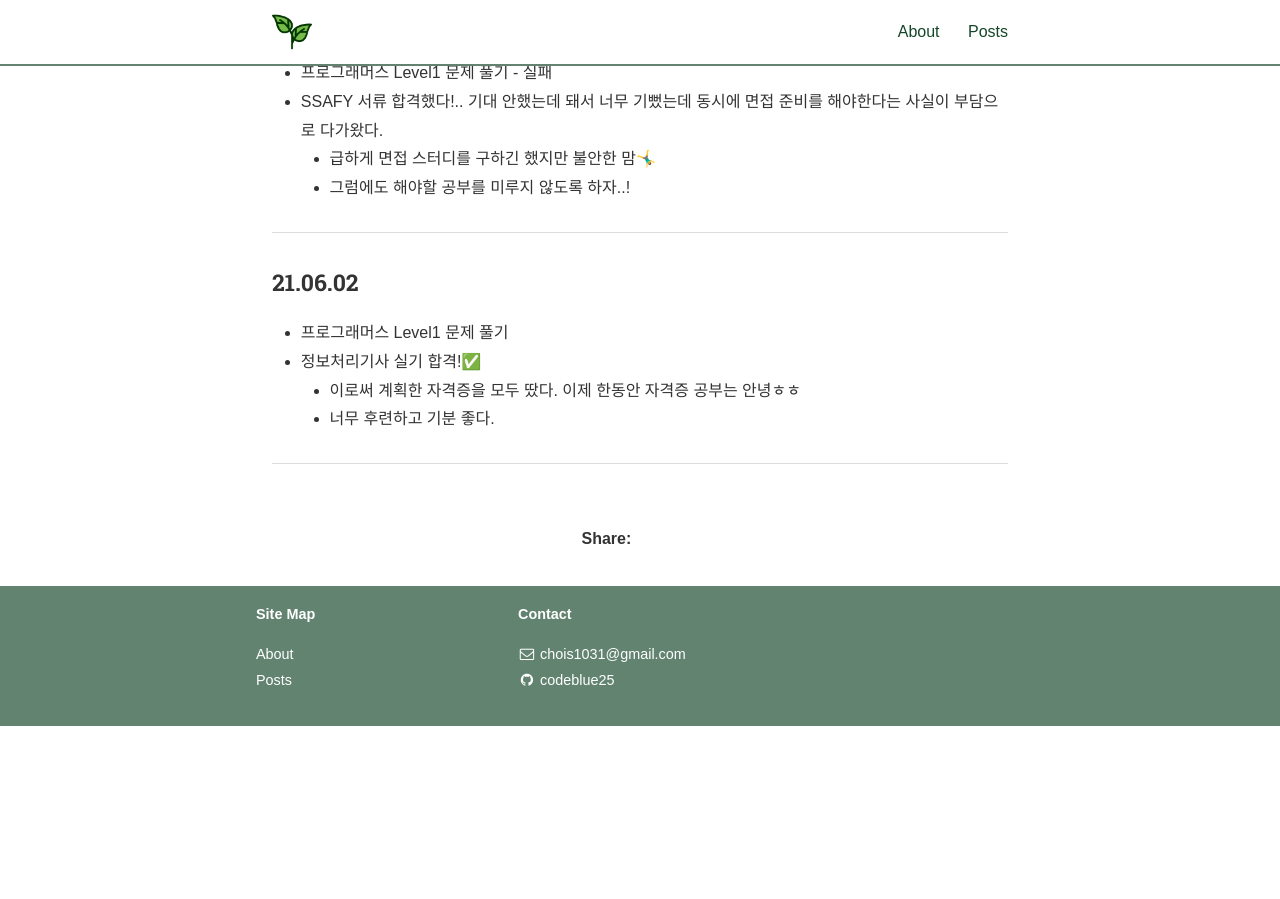
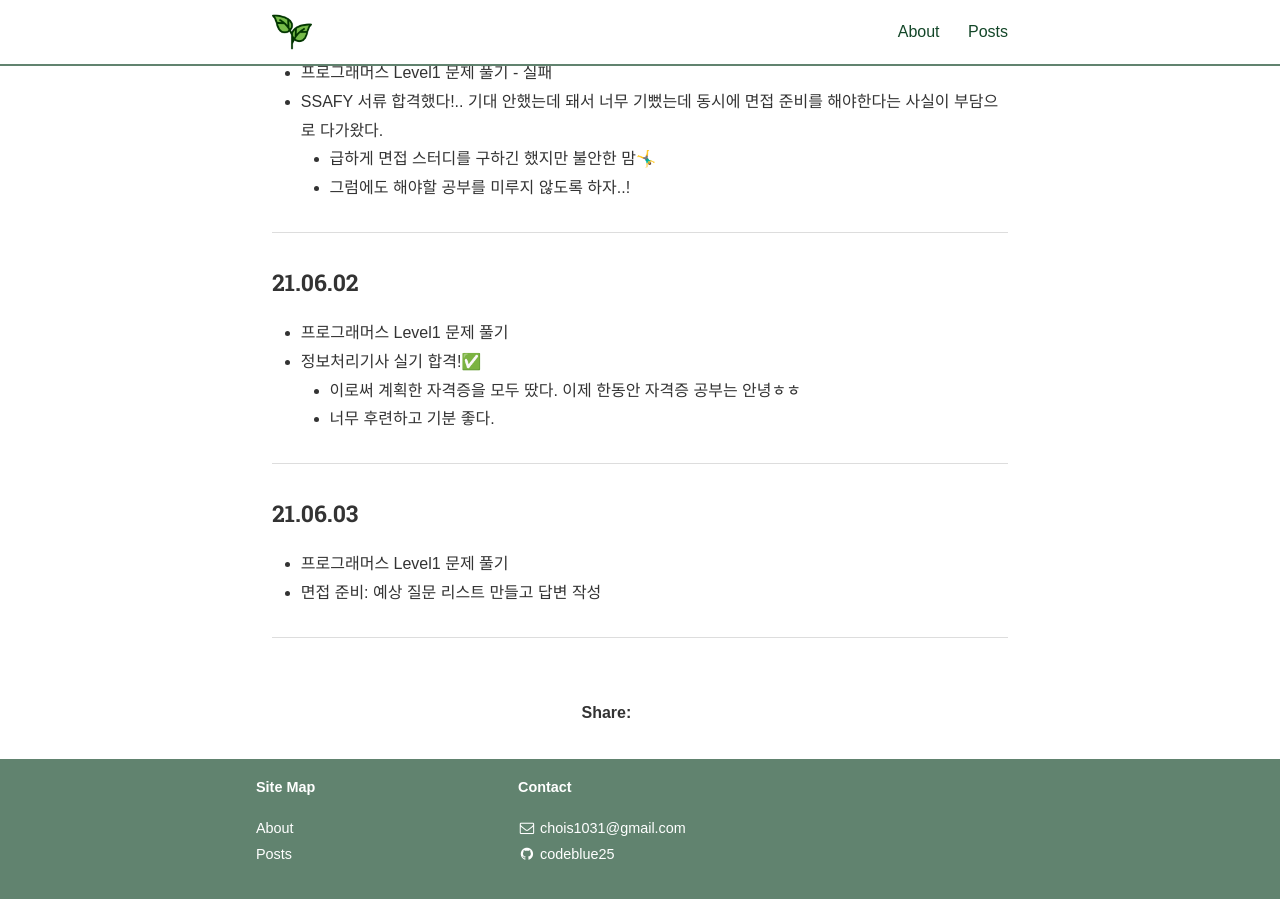
Before and after one commit to codeblue25/codeblue25.github.io, a Jekyll site: the page built from _posts/2021-05-30-0605.md, in a window 1280 px wide and 900 px high, scrolled down 774 px. Built offline with Jekyll 4.4.1, drawn with Linux system fonts in a browser that asks for light colours; nearby versions of some CDN libraries; some web fonts are replaced; a style sheet for code colours, icons or effects is not loaded; before the commit the page ends 1500 px from its top, so only the background shows below that.

Commit message:
210603 TIL

```diff
--- a/_posts/2021-05-30-0605.md
+++ b/_posts/2021-05-30-0605.md
@@ -40,3 +40,10 @@ categories: TIL
   - 너무 후련하고 기분 좋다.
 
 ---
+
+<h3>21.06.03</h3>
+
+- 프로그래머스 Level1 문제 풀기
+- 면접 준비: 예상 질문 리스트 만들고 답변 작성
+
+---
```
